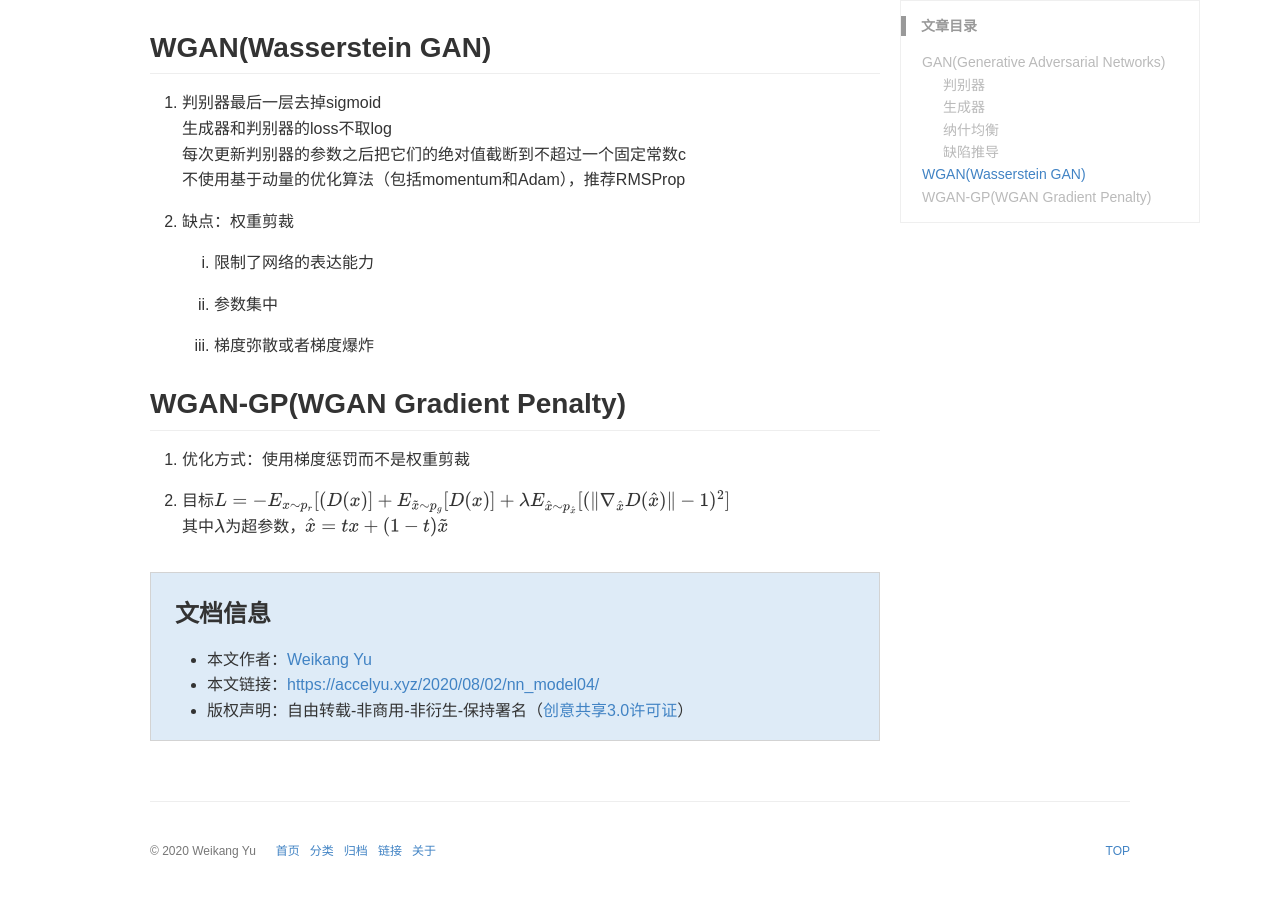
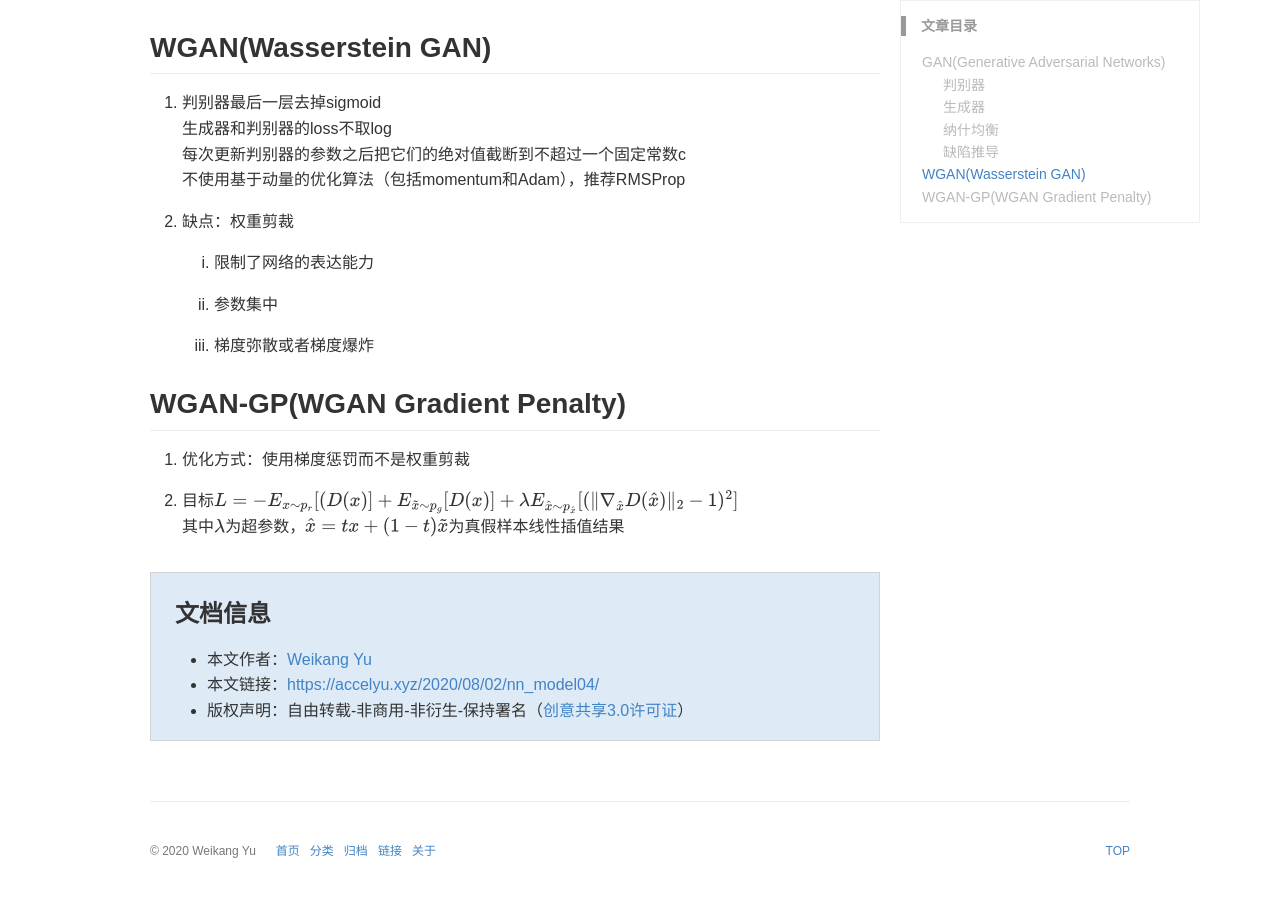
Before and after one commit to AccelYu/AccelYu.github.io, a Jekyll site: the page built from _posts/2020-08-02-nn_model04.md, in a window 1280 px wide and 900 px high, scrolled down 1841 px. Shown: the top 897 px of the window. Built offline with Jekyll 4.4.1, drawn with Linux system fonts in a browser that asks for light colours; some web fonts are replaced; comment, search, counter and statistics services are not loaded; a style sheet for code colours, icons or effects is not loaded; some of the changed text lies outside the part shown.

Commit message:
Update 2020-08-02-nn_model04.md

```diff
--- a/_posts/2020-08-02-nn_model04.md
+++ b/_posts/2020-08-02-nn_model04.md
@@ -79,5 +79,5 @@ $E_{x\sim p_g(x)}[-logD(x)]=D_{KL}(p_g \Vert p_r)+E_{x\sim p_r(x)}[log(D^\ast (x
 1. 优化方式：使用梯度惩罚而不是权重剪裁
 
 2. 目标$L=-E_{x\sim p_r}[(D(x)] + E_{\tilde{x}\sim p_g}[D(x)]
-+\lambda E_{\hat{x}\sim p_\hat{x}}[(\Vert\nabla_\hat{x} D(\hat{x})\Vert-1)^2]$
-其中$\lambda$为超参数，$\hat{x}=tx+(1-t)\tilde{x}$
++\lambda E_{\hat{x}\sim p_\hat{x}}[(\Vert\nabla_\hat{x} D(\hat{x})\Vert_2-1)^2]$
+其中$\lambda$为超参数，$\hat{x}=tx+(1-t)\tilde{x}$为真假样本线性插值结果
```
